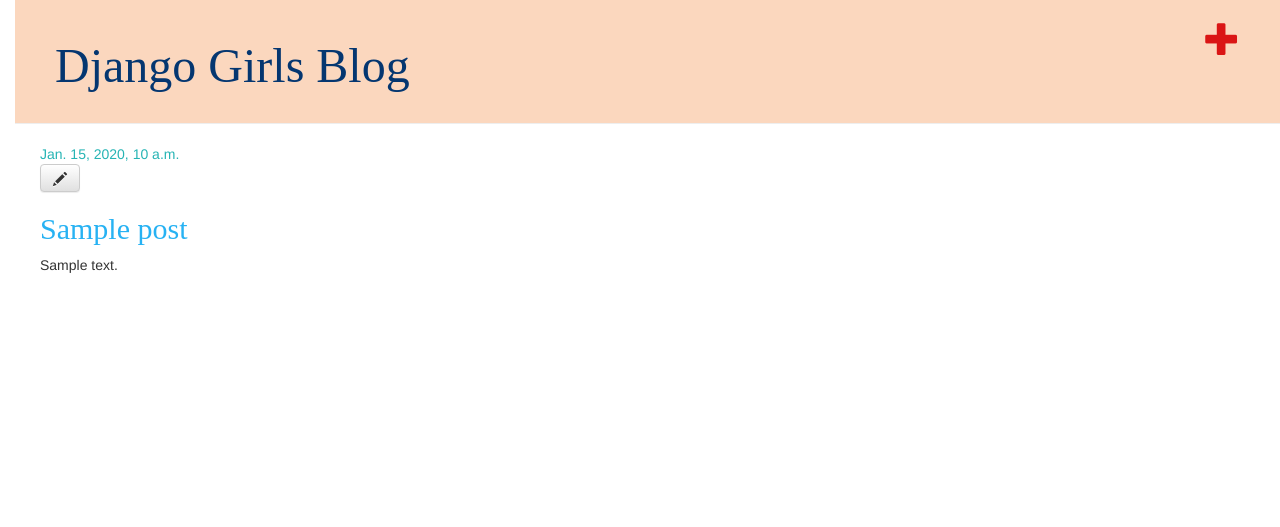
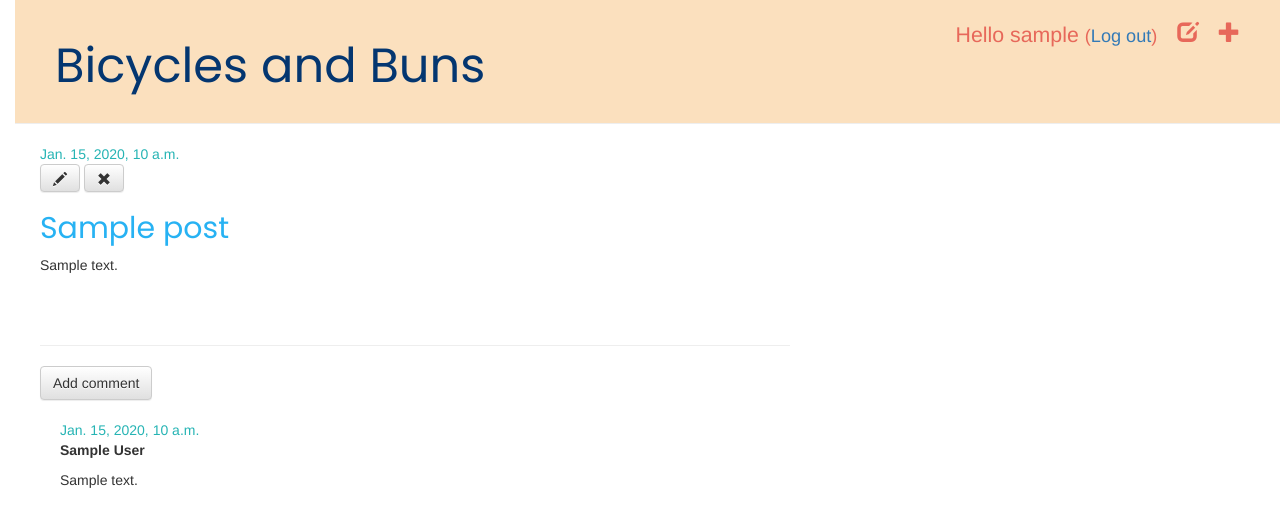
Before and after one commit to lightningmcq/my-first-blog, a Django app: page /post/1/ in a window 1280 px wide. Shown: the top 527 px of the page. Run offline with Django 3.2, Linux system fonts and the light colour scheme; a user stored in the database is signed in; tables that the repository leaves empty hold one stand-in row (values such as "Sample post"); some libraries are stand-ins or nearby versions.

Commit message:
Modified templates to displat posts from database.

```diff
--- a/blog/admin.py
+++ b/blog/admin.py
@@ -1,6 +1,7 @@
 # Register your models here.
 
 from django.contrib import admin
-from .models import Post
+from .models import Post, Comment
 
 admin.site.register(Post)
+admin.site.register(Comment)
--- a/blog/models.py
+++ b/blog/models.py
@@ -17,3 +17,20 @@ class Post(models.Model):
 
     def __str__(self):
         return self.title
+    def approved_comments(self):
+        return self.comments.filter(approved_comment=True)
+
+
+class Comment(models.Model):
+    post = models.ForeignKey('blog.Post', on_delete=models.CASCADE, related_name='comments')
+    author = models.CharField(max_length=200)
+    text = models.TextField()
+    created_date = models.DateTimeField(default=timezone.now)
+    approved_comment = models.BooleanField(default=False)
+
+    def approve(self):
+        self.approved_comment = True
+        self.save()
+
+    def __str__(self):
+        return self.text
--- a/blog/static/css/blog_files/blog.css
+++ b/blog/static/css/blog_files/blog.css
@@ -1,5 +1,5 @@
 .page-header {
-    background-color: rgba(247, 175, 123, 0.493);
+    background-color: rgba(247, 193, 123, 0.493);
     margin-top: 0;
     padding: 20px 20px 20px 40px;
 
@@ -37,9 +37,9 @@ h1, h2, h3, h4 {
     color: #000000;
 }
 .top-menu, .top-menu:hover, .top-menu:visited {
-    color: #da1515;
+    color: #da151598;
     float: right;
-    font-size: 26pt;
+    font-size: 16pt;
     margin-right: 20px;
 }
 
@@ -47,3 +47,6 @@ h1, h2, h3, h4 {
 BODY {
     padding-left: 15px;
 }
+.comment {
+    margin: 20px 0px 20px 20px;
+}
--- a/blog/templates/blog/base.html
+++ b/blog/templates/blog/base.html
@@ -1,18 +1,22 @@
 {% load static %}
 <html>
     <head>
-        <title>Django Girls blog</title>
+        <title>Bicycles and Buns</title>
         <link rel="stylesheet" href="//maxcdn.bootstrapcdn.com/bootstrap/3.2.0/css/bootstrap.min.css">
         <link rel="stylesheet" href="//maxcdn.bootstrapcdn.com/bootstrap/3.2.0/css/bootstrap-theme.min.css">
-        <link href='//fonts.googleapis.com/css?family=Lobster&subset=latin,latin-ext' rel='stylesheet' type='text/css'>
+        <link href='//fonts.googleapis.com/css?family=Poppins&subset=latin,latin-ext' rel='stylesheet' type='text/css'>
         <link rel="stylesheet" href="{% static 'css/blog_files/blog.css' %}">
     </head>
     <body>
         <div class="page-header">
             {% if user.is_authenticated %}
                 <a href="{% url 'post_new' %}" class="top-menu"><span class="glyphicon glyphicon-plus"></span></a>
+                <a href="{% url 'post_draft_list' %}" class="top-menu"><span class="glyphicon glyphicon-edit"></span></a>
+                <p class="top-menu">Hello {{ user.username }} <small>(<a href="{% url 'logout' %}">Log out</a>)</small></p>
+            {% else %}
+                <a href="{% url 'login' %}" class="top-menu"><span class="glyphicon glyphicon-lock"></span></a>
             {% endif %}
-            <h1><a href="/">Django Girls Blog</a></h1>
+            <h1><a href="/">Bicycles and Buns</a></h1>
         </div>
         <div class="content container">
             <div class="row">
--- a/blog/templates/blog/post_detail.html
+++ b/blog/templates/blog/post_detail.html
@@ -6,11 +6,34 @@
             <div class="date">
                 {{ post.published_date }}
             </div>
+        {% else %}
+            <a class="btn btn-default" href="{% url 'post_publish' pk=post.pk %}">Publish</a>
         {% endif %}
         {% if user.is_authenticated %}
             <a class="btn btn-default" href="{% url 'post_edit' pk=post.pk %}"><span class="glyphicon glyphicon-pencil"></span></a>
+            <a class="btn btn-default" href="{% url 'post_remove' pk=post.pk %}"><span class="glyphicon glyphicon-remove"></span></a>
         {% endif %}
         <h2>{{ post.title }}</h2>
         <p>{{ post.text|linebreaksbr }}</p>
     </div>
-{% endblock %}
+    <hr>
+    <a class="btn btn-default" href="{% url 'add_comment_to_post' pk=post.pk %}">Add comment</a>
+    {% for comment in post.comments.all %}
+    {% if user.is_authenticated or comment.approved_comment %}
+    <div class="comment">
+        <div class="date">
+            {{ comment.created_date }}
+            {% if not comment.approved_comment %}
+                <a class="btn btn-default" href="{% url 'comment_remove' pk=comment.pk %}"><span class="glyphicon glyphicon-remove"></span></a>
+                <a class="btn btn-default" href="{% url 'comment_approve' pk=comment.pk %}"><span class="glyphicon glyphicon-ok"></span></a>
+            {% endif %}
+        </div>
+        <strong>{{ comment.author }}</strong>
+        <p>{{ comment.text|linebreaks }}</p>
+    </div>
+    {% endif %}
+{% empty %}
+    <p>No comments here yet.</p>
+{% endfor %}
+
+    {% endblock %}
--- a/blog/templates/blog/post_list.html
+++ b/blog/templates/blog/post_list.html
@@ -9,6 +9,7 @@
             </div>
             <h2><a href="{% url 'post_detail' pk=post.pk %}">{{ post.title }}</a></h2>
             <p>{{ post.text|linebreaksbr }}</p>
+            <a href="{% url 'post_detail' pk=post.pk %}">Comments: {{ post.approved_comments.count }}</a>
         </div>
     {% endfor %}
 {% endblock %}
--- a/blog/urls.py
+++ b/blog/urls.py
@@ -6,4 +6,10 @@ urlpatterns = [
     path('post/<int:pk>/', views.post_detail, name= 'post_detail'),
     path ('post/new/', views.post_new, name= 'post_new'),
     path('post/<int:pk>/edit/', views.post_edit, name='post_edit'),
+    path('drafts/', views.post_draft_list, name='post_draft_list'),
+    path('post/<pk>/publish/', views.post_publish, name='post_publish'),
+    path('post/<pk>/remove/', views.post_remove, name='post_remove'),
+    path('post/<int:pk>/comment/', views.add_comment_to_post, name='add_comment_to_post'),
+    path('comment/<int:pk>/approve/', views.comment_approve, name='comment_approve'),
+    path('comment/<int:pk>/remove/', views.comment_remove, name='comment_remove'),
 ]
--- a/blog/views.py
+++ b/blog/views.py
@@ -1,9 +1,10 @@
 from django.shortcuts import render
 from django.utils import timezone
-from .models import Post
-from .forms import PostForm
+from .models import Post, Comment
+from .forms import PostForm, CommentForm
 from django.shortcuts import redirect
 from django.shortcuts import render, get_object_or_404
+from django.contrib.auth.decorators import login_required
 
 
 
@@ -15,19 +16,21 @@ def post_detail(request,pk):
     post = get_object_or_404(Post, pk=pk)
     return render(request, 'blog/post_detail.html', {'post': post})
 
+@login_required
 def post_new(request):
     if request.method == "POST":
         form = PostForm(request.POST)
         if form.is_valid():
             post = form.save(commit=False)
             post.author = request.user
-            post.published_date = timezone.now()
+            # post.published_date = timezone.now()
             post.save()
             return redirect('post_detail', pk=post.pk)
     else:
         form = PostForm()
     return render(request, 'blog/post_edit.html', {'form':form})
 
+@login_required
 def post_edit(request, pk):
     post = get_object_or_404(Post, pk=pk)
     if request.method == "POST":
@@ -35,10 +38,52 @@ def post_edit(request, pk):
         if form.is_valid():
             post = form.save(commit=False)
             post.author = request.user
-            post.published_date = timezone.now()
+            # post.published_date = timezone.now()
             post.save()
             return redirect('post_detail', pk=post.pk)
     else:
         form = PostForm(instance=post)
     return render(request, 'blog/post_edit.html', {'form': form})
+
+@login_required
+def post_draft_list(request):
+    posts = Post.objects.filter(published_date__isnull=True).order_by('created_date')
+    return render(request, 'blog/post_draft_list.html', {'posts': posts})
+
+@login_required
+def post_publish(request, pk):
+    post = get_object_or_404(Post, pk=pk)
+    post.publish()
+    return redirect('post_detail', pk=pk)
+
+@login_required
+def post_remove(request, pk):
+    post = get_object_or_404(Post, pk=pk)
+    post.delete()
+    return redirect('post_list')
+
+def add_comment_to_post(request, pk):
+    post = get_object_or_404(Post, pk=pk)
+    if request.method == "POST":
+        form = CommentForm(request.POST)
+        if form.is_valid():
+            comment = form.save(commit=False)
+            comment.post = post
+            comment.save()
+            return redirect('post_detail', pk=post.pk)
+    else:
+        form = CommentForm()
+    return render(request, 'blog/add_comment_to_post.html', {'form': form})
+
+@login_required
+def comment_approve(request, pk):
+    comment = get_object_or_404(Comment, pk=pk)
+    comment.approve()
+    return redirect('post_detail', pk=comment.post.pk)
+
+@login_required
+def comment_remove(request, pk):
+    comment = get_object_or_404(Comment, pk=pk)
+    comment.delete()
+    return redirect('post_detail', pk=comment.post.pk)
 # Create your views here.
--- a/mysite/settings.py
+++ b/mysite/settings.py
@@ -100,6 +100,8 @@ AUTH_PASSWORD_VALIDATORS = [
     },
 ]
 
+LOGIN_REDIRECT_URL = '/'
+
 
 # Internationalization
 # https://docs.djangoproject.com/en/2.2/topics/i18n/
--- a/mysite/urls.py
+++ b/mysite/urls.py
@@ -13,10 +13,14 @@ Including another URLconf
     1. Import the include() function: from django.urls import include, path
     2. Add a URL to urlpatterns:  path('blog/', include('blog.urls'))
 """
+from django.urls import path, include
 from django.contrib import admin
-from django.urls import path, include
+
+from django.contrib.auth import views
 
 urlpatterns = [
     path('admin/', admin.site.urls),
     path('', include('blog.urls')),
+    path('accounts/login/', views.LoginView.as_view(), name='login'),
+    path('accounts/logout/', views.LogoutView.as_view(next_page='/'), name='logout')
 ]
```
Also changed, not shown: blog/forms.py (+7 -1 lines), blog/templates/blog/add_comment_to_post.html (added, +9 -0 lines), blog/templates/blog/post_draft_list.html (added, +11 -0 lines), blog/templates/registration/login.html (added, +24 -0 lines), blog/migrations/0002_comment.py (added).
